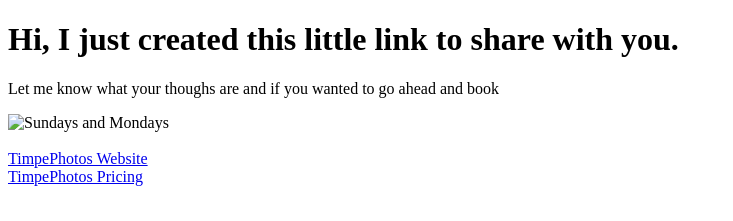
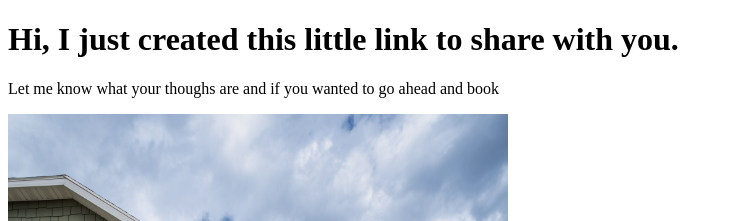
Before and after one commit to Rtimenow/sample, a plain HTML site: page index.html in a window 1280 px wide. Shown: the top 221 px of the page, without its empty margins (0-733 px from the left). Drawn offline with Linux system fonts and the light colour scheme.

Commit message:
chzange img 500px

```diff
--- a/index.html
+++ b/index.html
@@ -1,16 +1,22 @@
 
 <!DOCTYPE html>
-<html lang = "fr">
+<html lang = "en">
 <head>
 	<meta charset = <"UTF-8">
 	<Title>My First Page</title>
-</head>
+        <style>
+            img {
+                width: 500px;
+            }
+        </style>
+    </head>
+
 	<h1{color:blue;}
 <body>
 
 	<h1> Hi, I just created this little link to share with you.</h1>
 <p> Let me know what your thoughs are and if you wanted to go ahead and book</p>
-<img scr=desktop"Rob05226-Edit.jpg" alt="Sundays and Mondays"/>
+<img src="1.jpg" alt="Sundays and Mondays"/>
 <br>
 <br>
 <a href="https://www.timpephotos.com"> TimpePhotos Website </a>
```
Also changed, not shown: 1.jpg (added).
